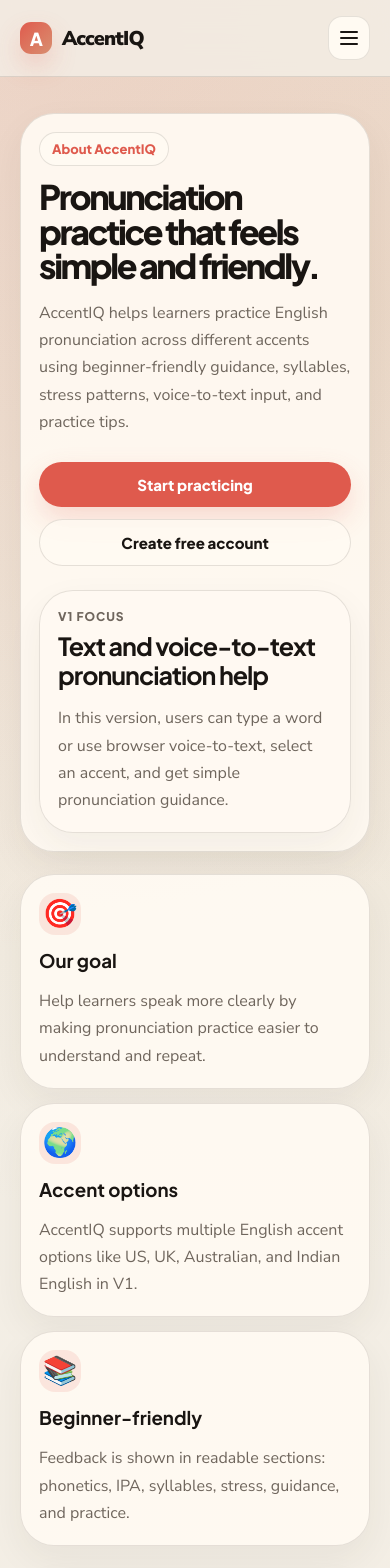
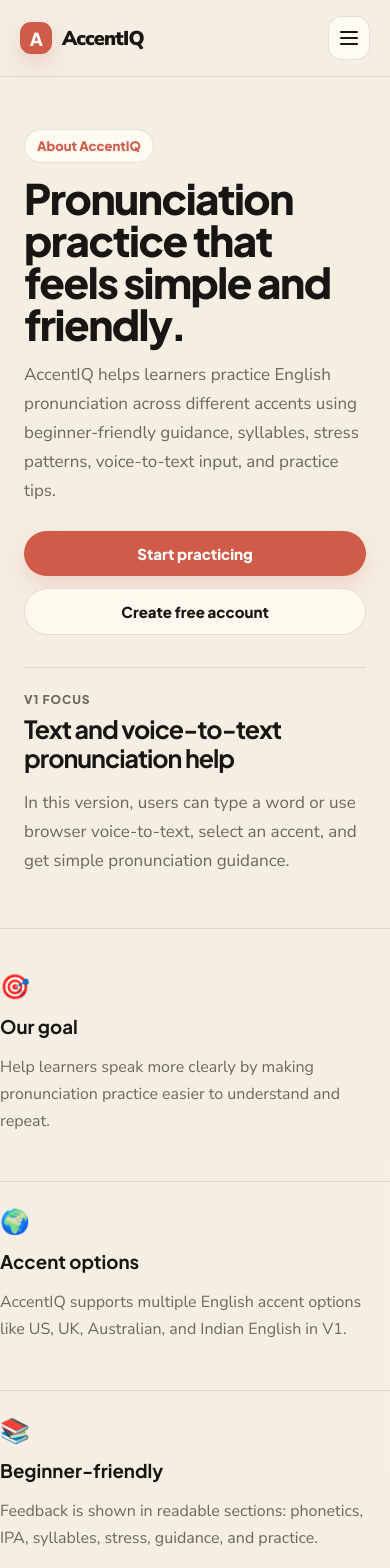
Before and after one commit to sopnendudutta/accent-iq, a React (Vite) app in the folder client/: page /about in a window 390 px wide. Shown: the top 1568 px of the page. Built offline with nearby package versions, Linux system fonts and the light colour scheme; no server answers.

Commit message:
style: shift AccentIQ to full-screen product design

```diff
--- a/client/src/index.css
+++ b/client/src/index.css
@@ -3422,10 +3422,10 @@ textarea {
   --font-body: "Nunito Sans", Arial, Helvetica, sans-serif;
   --font-heading: "Plus Jakarta Sans", Arial, Helvetica, sans-serif;
 
-  --color-bg: #f3eee5;
+  --color-bg: #f4eee4;
   --color-surface: #fffaf2;
   --color-surface-soft: #f8efe3;
-  --color-surface-muted: #efe4d4;
+  --color-surface-muted: #eee0cf;
 
   --color-text: #29231d;
   --color-heading: #191512;
@@ -3434,21 +3434,21 @@ textarea {
   --color-border: rgba(43, 35, 27, 0.12);
   --color-border-strong: rgba(43, 35, 27, 0.2);
 
-  --color-sand: #d2b88d;
+  --color-sand: #d7bb8c;
   --color-sand-dark: #9f7f4d;
 
-  --color-coral: #df5a4d;
-  --color-coral-hover: #c94d42;
-  --color-coral-soft: rgba(223, 90, 77, 0.12);
-
-  --shadow-soft: 0 24px 70px rgba(58, 45, 31, 0.08);
-  --shadow-card: 0 14px 36px rgba(58, 45, 31, 0.06);
-
-  --radius-md: 16px;
-  --radius-lg: 24px;
-  --radius-xl: 34px;
-
-  --container-width: 1180px;
+  --color-coral: #cf5b48;
+  --color-coral-hover: #b94d3e;
+  --color-coral-soft: rgba(207, 91, 72, 0.13);
+
+  --shadow-soft: 0 22px 52px rgba(52, 39, 25, 0.08);
+  --shadow-card: 0 12px 28px rgba(52, 39, 25, 0.06);
+
+  --radius-md: 14px;
+  --radius-lg: 22px;
+  --radius-xl: 28px;
+
+  --container-width: 1200px;
 }
 
 [data-theme="dark"] {
@@ -3475,10 +3475,12 @@ textarea {
 /* Full-screen website base */
 
 body {
-  background:
-    radial-gradient(circle at 12% 0%, color-mix(in srgb, var(--color-coral) 14%, transparent), transparent 32%),
-    radial-gradient(circle at 90% 10%, color-mix(in srgb, var(--color-sand) 24%, transparent), transparent 36%),
-    linear-gradient(180deg, var(--color-bg), color-mix(in srgb, var(--color-bg) 88%, var(--color-surface-soft) 12%));
+  background: linear-gradient(
+    180deg,
+    var(--color-bg) 0%,
+    color-mix(in srgb, var(--color-bg) 86%, var(--color-surface-soft) 14%) 52%,
+    color-mix(in srgb, var(--color-bg) 76%, var(--color-surface-muted) 24%) 100%
+  );
   color: var(--color-text);
   text-rendering: optimizeLegibility;
   -webkit-font-smoothing: antialiased;
@@ -3513,7 +3515,7 @@ body {
   max-width: 860px;
   color: var(--color-heading);
   font-weight: 900;
-  letter-spacing: -0.07em;
+  letter-spacing: -0.035em;
 }
 
 .page p,
@@ -3526,7 +3528,7 @@ body {
 /* Navbar: premium but quiet */
 
 .navbar {
-  background: color-mix(in srgb, var(--color-bg) 84%, transparent);
+  background: color-mix(in srgb, var(--color-bg) 90%, transparent);
   border-bottom: 1px solid var(--color-border);
   backdrop-filter: blur(18px);
 }
@@ -3537,8 +3539,8 @@ body {
 }
 
 .logo-mark {
-  background: linear-gradient(135deg, var(--color-coral), color-mix(in srgb, var(--color-sand) 55%, var(--color-coral) 45%));
-  box-shadow: 0 12px 26px rgba(223, 90, 77, 0.22);
+  background: var(--color-coral);
+  box-shadow: 0 10px 22px rgba(207, 91, 72, 0.2);
 }
 
 /* Buttons */
@@ -3549,7 +3551,7 @@ body {
 .auth-form button {
   background: var(--color-coral);
   color: #ffffff;
-  box-shadow: 0 12px 28px rgba(223, 90, 77, 0.2);
+  box-shadow: 0 10px 24px rgba(207, 91, 72, 0.18);
 }
 
 .nav-cta:hover,
@@ -3562,7 +3564,7 @@ body {
 .secondary-cta,
 .secondary-button,
 .theme-toggle-button {
-  background: color-mix(in srgb, var(--color-surface) 86%, transparent);
+  background: color-mix(in srgb, var(--color-surface) 88%, transparent);
   border: 1px solid var(--color-border);
   color: var(--color-heading);
   box-shadow: none;
@@ -3574,7 +3576,7 @@ body {
   width: 100%;
   min-height: calc(100vh - 76px);
   margin: 0;
-  padding: clamp(70px, 10vw, 130px) max(24px, calc((100vw - var(--container-width)) / 2));
+  padding: clamp(78px, 11vw, 142px) max(24px, calc((100vw - var(--container-width)) / 2));
 
   display: flex;
   align-items: center;
@@ -3592,13 +3594,13 @@ body {
 }
 
 .home-hero-content {
-  width: min(100%, 880px);
+  width: min(100%, 940px);
   text-align: left;
 }
 
 .home-page h1 {
-  font-size: clamp(48px, 8vw, 92px);
-  line-height: 0.96;
+  font-size: clamp(48px, 7.2vw, 88px);
+  line-height: 0.98;
 }
 
 .home-lead {
@@ -3612,7 +3614,9 @@ body {
 }
 
 .home-highlights {
-  max-width: 920px;
+  max-width: 980px;
+  margin-top: clamp(44px, 6vw, 72px);
+  gap: 24px;
 }
 
 .home-highlights div {
@@ -3621,7 +3625,15 @@ body {
   border-top: 1px solid var(--color-border);
   border-radius: 0;
   box-shadow: none;
-  padding: 18px 0;
+  padding: 20px 0 0;
+}
+
+.home-highlights strong {
+  font-size: 16px;
+}
+
+.home-highlights span {
+  font-size: 15px;
 }
 
 /* Pronunciation page: full-screen workspace */
@@ -3634,12 +3646,15 @@ body {
 }
 
 .pronunciation-hero {
-  padding: clamp(42px, 6vw, 82px) max(24px, calc((100vw - var(--container-width)) / 2));
+  padding: clamp(54px, 7vw, 96px) max(24px, calc((100vw - var(--container-width)) / 2));
   margin: 0 calc(50% - 50vw);
 
-  background:
-    radial-gradient(circle at 88% 0%, var(--color-coral-soft), transparent 32%),
-    linear-gradient(180deg, transparent, color-mix(in srgb, var(--color-surface-soft) 36%, transparent));
+  display: grid;
+  grid-template-columns: minmax(0, 1fr) auto;
+  gap: 28px;
+  align-items: end;
+
+  background: color-mix(in srgb, var(--color-surface-soft) 40%, transparent);
 
   border: none;
   border-bottom: 1px solid var(--color-border);
@@ -3648,25 +3663,49 @@ body {
 }
 
 .pronunciation-hero h1 {
-  font-size: clamp(42px, 6vw, 76px);
-  line-height: 0.98;
+  font-size: clamp(44px, 6.2vw, 78px);
+  line-height: 1;
 }
 
 .pronunciation-hero p {
   font-size: clamp(17px, 2vw, 21px);
 }
 
+.pronunciation-hero .practice-status-row,
+.result-header .practice-status-row {
+  margin-top: 0;
+  justify-content: flex-start;
+}
+
+.pronunciation-hero .practice-status-row {
+  max-width: 320px;
+  justify-content: flex-end;
+}
+
+.status-pill {
+  background: transparent;
+  border-color: var(--color-border);
+  color: var(--color-muted);
+  box-shadow: none;
+}
+
+.status-pill-success {
+  background: color-mix(in srgb, var(--color-coral) 9%, transparent);
+  border-color: color-mix(in srgb, var(--color-coral) 28%, var(--color-border) 72%);
+  color: var(--color-heading);
+}
+
 /* Make practice layout feel like sections, not cards */
 
 .pronunciation-layout {
   width: min(100%, var(--container-width));
-  margin: 36px auto 0;
-  grid-template-columns: minmax(0, 1fr) 320px;
-  gap: 42px;
+  margin: clamp(40px, 5vw, 64px) auto 0;
+  grid-template-columns: minmax(0, 1fr) 300px;
+  gap: clamp(40px, 5vw, 64px);
 }
 
 .practice-main-column {
-  gap: 34px;
+  gap: clamp(42px, 5vw, 68px);
 }
 
 .practice-form-card,
@@ -3680,7 +3719,7 @@ body {
 }
 
 .practice-form-card {
-  padding-bottom: 34px;
+  padding-bottom: clamp(42px, 5vw, 64px);
   border-bottom: 1px solid var(--color-border);
 }
 
@@ -3692,21 +3731,22 @@ body {
 }
 
 .pronunciation-form {
-  max-width: 780px;
+  max-width: 820px;
+  gap: 18px;
 }
 
 .pronunciation-form textarea,
 .pronunciation-form select {
   background: color-mix(in srgb, var(--color-surface) 92%, transparent);
   border: 1px solid var(--color-border);
-  border-radius: 22px;
-  min-height: 54px;
+  border-radius: 18px;
+  min-height: 56px;
 }
 
 .pronunciation-form textarea {
-  min-height: 170px;
-  padding: 18px;
-  font-size: 17px;
+  min-height: 190px;
+  padding: 20px;
+  font-size: 18px;
 }
 
 /* Side panel should not look like stacked cards */
@@ -3716,7 +3756,7 @@ body {
 }
 
 .side-info-card {
-  padding: 22px 0;
+  padding: 24px 0;
   background: transparent;
   border: none;
   border-bottom: 1px solid var(--color-border);
@@ -3736,13 +3776,13 @@ body {
 }
 
 .result-header {
-  padding-bottom: 20px;
+  padding-bottom: 24px;
   border-bottom: 1px solid var(--color-border);
 }
 
 .result-grid {
-  margin-top: 26px;
-  gap: 18px;
+  margin-top: 30px;
+  gap: 28px;
 }
 
 .result-card,
@@ -3756,7 +3796,7 @@ body {
 }
 
 .result-card {
-  padding: 20px 0;
+  padding: 24px 0;
   border-bottom: 1px solid var(--color-border);
 }
 
@@ -3765,29 +3805,47 @@ body {
 }
 
 .big-pronunciation {
-  font-size: clamp(34px, 5vw, 56px);
-  line-height: 1;
-  letter-spacing: -0.06em;
+  margin-top: 12px;
+  font-size: clamp(38px, 5.5vw, 64px);
+  line-height: 1.02;
+  letter-spacing: -0.035em;
 }
 
 .guidance-box,
 .practice-box {
-  margin-top: 28px;
-  padding-top: 28px;
+  margin-top: 34px;
+  padding-top: 34px;
   border-top: 1px solid var(--color-border);
 }
 
+.guidance-box h3,
+.practice-box h3 {
+  margin: 0;
+  font-size: clamp(22px, 2.4vw, 30px);
+  letter-spacing: -0.025em;
+}
+
+.guidance-box p,
+.practice-box p {
+  max-width: 780px;
+  font-size: 19px;
+  line-height: 1.75;
+}
+
 .guidance-box ul {
+  max-width: 820px;
+  margin-top: 18px;
   padding-left: 0;
   list-style: none;
   display: grid;
-  gap: 10px;
+  gap: 14px;
 }
 
 .guidance-box li {
   position: relative;
   margin: 0;
-  padding-left: 24px;
+  padding-left: 28px;
+  font-size: 17px;
 }
 
 .guidance-box li::before {
@@ -3804,9 +3862,40 @@ body {
 /* Voice helper: section style */
 
 .voice-helper {
-  background: color-mix(in srgb, var(--color-surface-soft) 70%, transparent);
-  border: 1px solid var(--color-border);
-  border-radius: 24px;
+  background: color-mix(in srgb, var(--color-surface) 76%, transparent);
+  border: 1px solid var(--color-border);
+  border-radius: 20px;
+}
+
+.pronunciation-form .voice-helper-button,
+.favorite-action-button {
+  box-shadow: none;
+}
+
+.favorite-action-button {
+  background: color-mix(in srgb, var(--color-surface) 88%, transparent);
+  border-color: var(--color-border);
+  color: var(--color-heading);
+}
+
+.favorite-action-button:hover {
+  background: var(--color-coral-soft);
+  border-color: color-mix(in srgb, var(--color-coral) 36%, var(--color-border) 64%);
+}
+
+.favorite-action-button-saved {
+  background: var(--color-coral);
+  border-color: var(--color-coral);
+  color: #ffffff;
+}
+
+.save-note {
+  max-width: 760px;
+  margin-top: 28px;
+  background: transparent;
+  border-top: 1px solid var(--color-border);
+  border-radius: 0;
+  padding: 18px 0 0;
 }
 
 /* History/favorites: lighter, not dashboard-heavy */
@@ -3820,21 +3909,186 @@ body {
 .favorite-card {
   background: color-mix(in srgb, var(--color-surface) 90%, transparent);
   border: 1px solid var(--color-border);
-  border-radius: 24px;
+  border-radius: 20px;
   box-shadow: none;
 }
 
-/* Keep About and Settings card-based */
+.section-count-pill {
+  background: var(--color-coral-soft);
+  color: var(--color-heading);
+  box-shadow: none;
+}
+
+.history-toolbar,
+.empty-state-card {
+  background: color-mix(in srgb, var(--color-surface) 72%, transparent);
+  border-color: var(--color-border);
+  box-shadow: none;
+}
+
+.history-toolbar {
+  border-radius: 20px;
+}
+
+.empty-state-card {
+  padding: 28px;
+  border-radius: 20px;
+}
+
+.favorite-detail-mini,
+.favorite-tip-box,
+.history-detail-mini,
+.history-tip-box {
+  box-shadow: none;
+}
+
+/* About and Settings: full-screen editorial sections */
+
+.settings-page,
+.about-page {
+  min-height: calc(100vh - 76px);
+  padding: 0;
+}
 
 .settings-hero,
+.about-hero {
+  margin: 0 calc(50% - 50vw);
+  padding: clamp(54px, 7vw, 96px) max(24px, calc((100vw - var(--container-width)) / 2));
+
+  display: grid;
+  grid-template-columns: minmax(0, 1fr) minmax(280px, 0.42fr);
+  gap: clamp(32px, 5vw, 72px);
+  align-items: end;
+
+  background: color-mix(in srgb, var(--color-surface-soft) 38%, transparent);
+  border: none;
+  border-bottom: 1px solid var(--color-border);
+  border-radius: 0;
+  box-shadow: none;
+}
+
+.settings-hero h1,
+.about-hero h1 {
+  font-size: clamp(42px, 6vw, 76px);
+  line-height: 1;
+}
+
+.settings-hero p,
+.about-hero p {
+  font-size: clamp(17px, 2vw, 21px);
+}
+
+.settings-theme-card,
+.about-summary-card {
+  padding: 0 0 0 clamp(22px, 3vw, 42px);
+  background: transparent;
+  border: none;
+  border-left: 1px solid var(--color-border);
+  border-radius: 0;
+  box-shadow: none;
+}
+
+.settings-layout,
+.about-info-layout,
+.about-section-grid,
+.settings-feature-grid {
+  width: min(100%, var(--container-width));
+  margin-left: auto;
+  margin-right: auto;
+}
+
+.settings-layout,
+.about-info-layout {
+  margin-top: clamp(42px, 5vw, 68px);
+  gap: clamp(36px, 5vw, 64px);
+}
+
+.about-section-grid,
+.settings-feature-grid {
+  margin-top: clamp(42px, 5vw, 68px);
+  gap: clamp(22px, 4vw, 42px);
+}
+
+.settings-main-column,
+.settings-side-column {
+  gap: 0;
+}
+
+.settings-side-column {
+  position: sticky;
+  top: 96px;
+}
+
 .settings-card,
-.settings-theme-card,
 .settings-feature-card,
-.about-hero,
-.about-summary-card,
 .about-card,
 .about-panel,
-.about-safety-note,
+.about-safety-note {
+  padding: clamp(24px, 4vw, 42px) 0;
+  background: transparent;
+  border: none;
+  border-top: 1px solid var(--color-border);
+  border-radius: 0;
+  box-shadow: none;
+}
+
+.about-safety-note {
+  width: min(100%, 820px);
+  margin: clamp(42px, 5vw, 68px) auto 0;
+  text-align: center;
+}
+
+.about-safety-note p {
+  margin-left: auto;
+  margin-right: auto;
+}
+
+.settings-card:first-child,
+.about-card:first-child,
+.about-panel:first-child {
+  border-top: none;
+  padding-top: 0;
+}
+
+.compact-settings-card {
+  padding: 22px 0;
+  border-top: none;
+  border-bottom: 1px solid var(--color-border);
+}
+
+.settings-feature-card,
+.about-card {
+  min-height: 100%;
+}
+
+.settings-feature-card span,
+.about-card span {
+  width: auto;
+  height: auto;
+  margin-bottom: 12px;
+  justify-content: flex-start;
+  background: transparent;
+  color: var(--color-coral);
+  border-radius: 0;
+  font-size: 24px;
+}
+
+.settings-feature-card h3,
+.about-card h3,
+.about-panel h2,
+.about-safety-note h2 {
+  margin-top: 0;
+}
+
+.about-list div,
+.current-feature-list div,
+.settings-preference-summary div,
+.guest-settings-box {
+  background: color-mix(in srgb, var(--color-surface) 72%, transparent);
+  border-color: var(--color-border);
+  box-shadow: none;
+}
+
 .not-found-card {
   background: color-mix(in srgb, var(--color-surface) 92%, transparent);
   border: 1px solid var(--color-border);
@@ -3842,8 +4096,6 @@ body {
   box-shadow: var(--shadow-card);
 }
 
-.settings-page,
-.about-page,
 .not-found-page {
   padding: clamp(36px, 5vw, 68px) max(24px, calc((100vw - var(--container-width)) / 2));
 }
@@ -3869,6 +4121,24 @@ body {
     gap: 34px;
   }
 
+  .settings-hero,
+  .about-hero,
+  .settings-layout,
+  .about-info-layout {
+    grid-template-columns: 1fr;
+  }
+
+  .settings-theme-card,
+  .about-summary-card {
+    padding: 24px 0 0;
+    border-left: none;
+    border-top: 1px solid var(--color-border);
+  }
+
+  .settings-side-column {
+    position: static;
+  }
+
   .practice-side-panel {
     position: static;
     grid-template-columns: 1fr;
@@ -3885,11 +4155,26 @@ body {
     border-radius: 24px;
   }
 
+  .pronunciation-hero {
+    grid-template-columns: 1fr;
+    align-items: start;
+  }
+
+  .pronunciation-hero .practice-status-row {
+    max-width: none;
+    justify-content: flex-start;
+  }
+
   .home-hero-content {
     text-align: left;
   }
 
   .home-highlights {
+    grid-template-columns: 1fr;
+  }
+
+  .about-section-grid,
+  .settings-feature-grid {
     grid-template-columns: 1fr;
   }
 
@@ -3917,6 +4202,17 @@ body {
     padding-bottom: 58px;
   }
 
+  .settings-page,
+  .about-page {
+    padding: 0;
+  }
+
+  .settings-hero,
+  .about-hero {
+    padding-top: 52px;
+    padding-bottom: 52px;
+  }
+
   .home-page h1 {
     font-size: 42px;
   }
```
